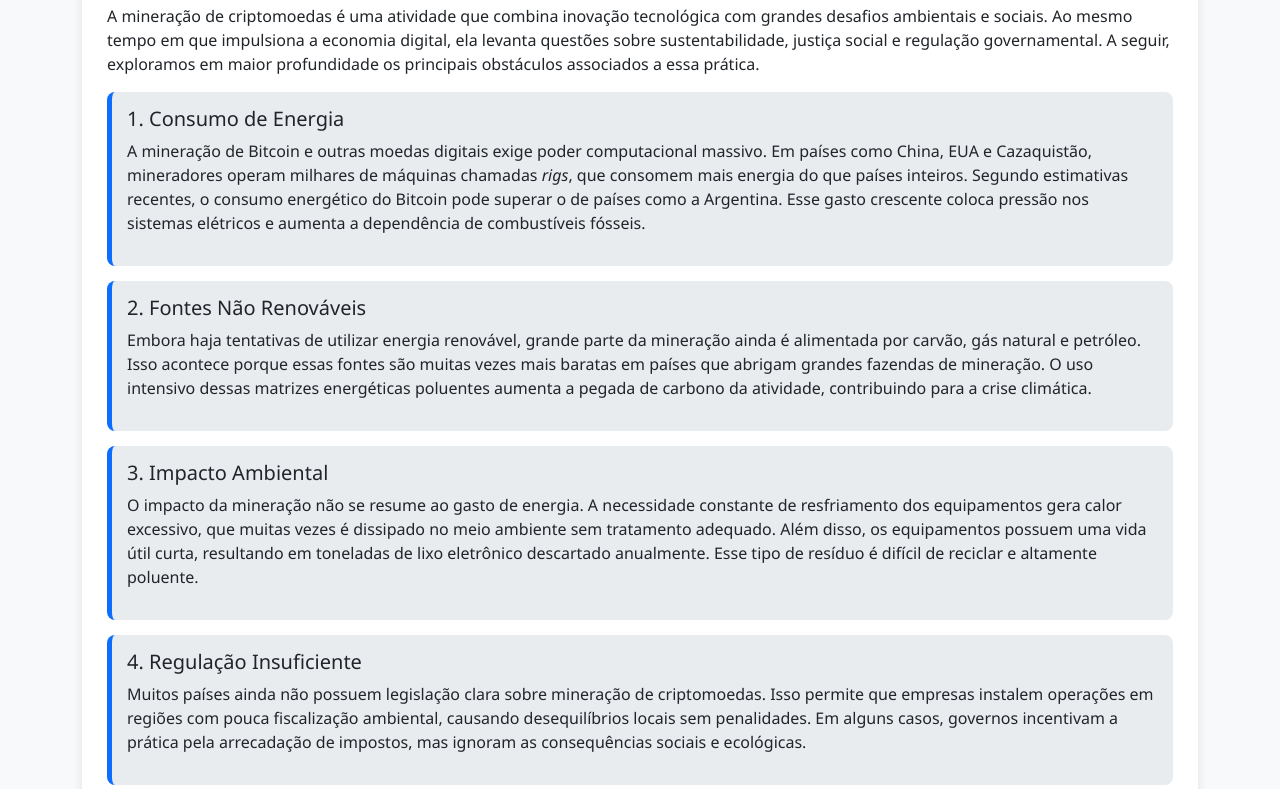
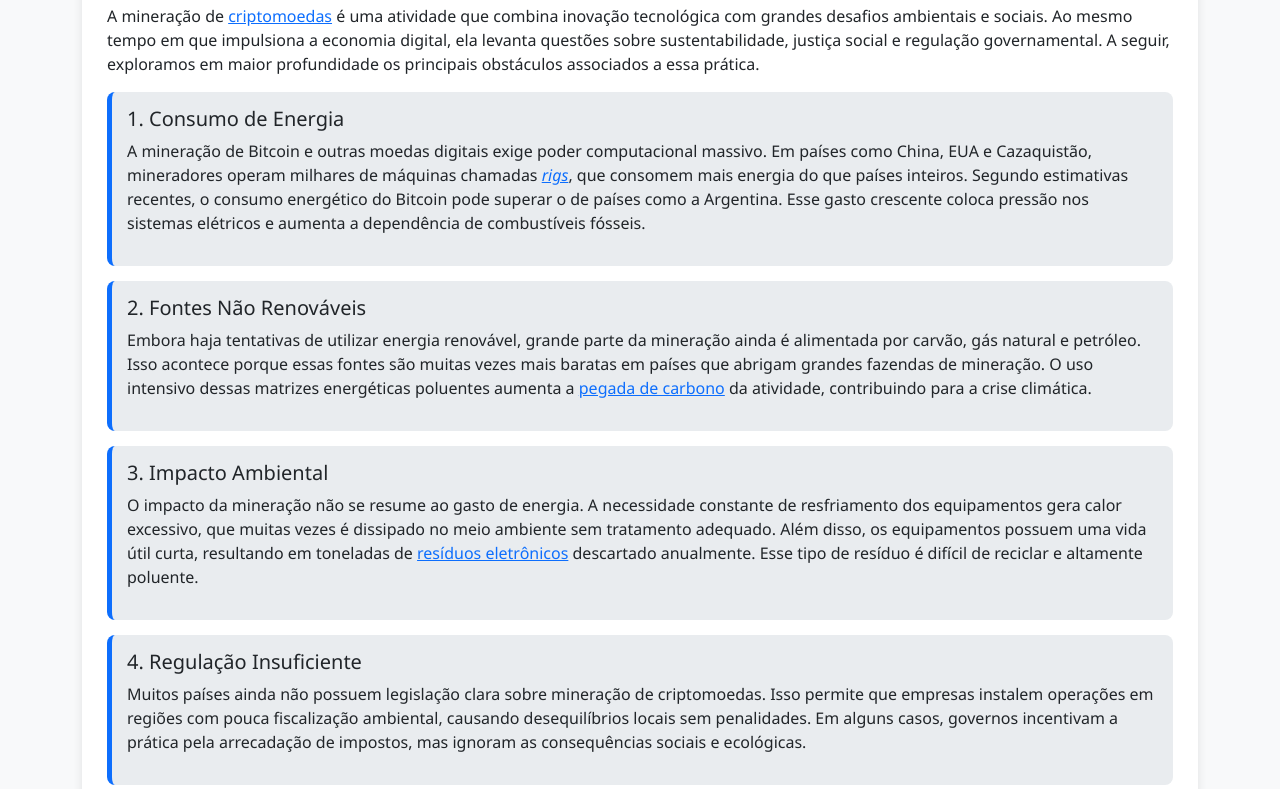
Before and after one commit to borgez77/trabalhoplegeo, a plain HTML site: page desafios.html in a window 1280 px wide. Shown: the part 446-1235 px from the top of the page. Drawn offline with nearby package versions, Linux system fonts and the light colour scheme.

Commit message:
Enhance desafios.html with links and content updates
Updated content to include links and improve clarity on cryptocurrency mining challenges.

```diff
--- a/desafios.html
+++ b/desafios.html
@@ -97,7 +97,7 @@
                         <li class="nav-item"><a class="nav-link" href="index.html">Início</a></li>
                         <li class="nav-item"><a class="nav-link active" href="desafios.html">Desafios</a></li>
                         <li class="nav-item"><a class="nav-link" href="problema.html">Problema de Pesquisa</a></li>
-                         <li class="nav-item"><a class="nav-link" href="desigualdade.html">Desigualdade Social</a></li>
+                        <li class="nav-item"><a class="nav-link" href="desigualdade.html">Desigualdade Social</a></li>
                         <li class="nav-item"><a class="nav-link" href="quiz.html">Quiz</a></li>
                         <li class="nav-item"><a class="nav-link" href="contato.html">Contato</a></li>
                         <li class="nav-item"><a class="nav-link" href="midias.html">Mídias</a></li>
@@ -116,7 +116,7 @@
         <div class="content-box">
             <h2>⚡ Desafios Enfrentados</h2>
             <p>
-                A mineração de criptomoedas é uma atividade que combina inovação tecnológica com
+                A mineração de <a href="https://pt.wikipedia.org/wiki/Criptomoeda" target="_blank">criptomoedas</a> é uma atividade que combina inovação tecnológica com
                 grandes desafios ambientais e sociais. Ao mesmo tempo em que impulsiona a economia digital,
                 ela levanta questões sobre sustentabilidade, justiça social e regulação governamental.
                 A seguir, exploramos em maior profundidade os principais obstáculos associados a essa prática.
@@ -126,7 +126,8 @@
                 <h5>1. Consumo de Energia</h5>
                 <p>
                     A mineração de Bitcoin e outras moedas digitais exige poder computacional massivo.
-                    Em países como China, EUA e Cazaquistão, mineradores operam milhares de máquinas chamadas <i>rigs</i>,
+                    Em países como China, EUA e Cazaquistão, mineradores operam milhares de máquinas chamadas
+                    <a href="https://pt.wikipedia.org/wiki/Rig_(hardware)" target="_blank"><i>rigs</i></a>,
                     que consomem mais energia do que países inteiros. Segundo estimativas recentes, o consumo energético
                     do Bitcoin pode superar o de países como a Argentina. Esse gasto crescente coloca pressão nos sistemas elétricos
                     e aumenta a dependência de combustíveis fósseis.
@@ -139,7 +140,7 @@
                     Embora haja tentativas de utilizar energia renovável, grande parte da mineração ainda é alimentada
                     por carvão, gás natural e petróleo. Isso acontece porque essas fontes são muitas vezes mais baratas
                     em países que abrigam grandes fazendas de mineração. O uso intensivo dessas matrizes energéticas
-                    poluentes aumenta a pegada de carbono da atividade, contribuindo para a crise climática.
+                    poluentes aumenta a <a href="https://pt.wikipedia.org/wiki/Pegada_de_carbono" target="_blank">pegada de carbono</a> da atividade, contribuindo para a crise climática.
                 </p>
             </div>
 
@@ -148,7 +149,8 @@
                 <p>
                     O impacto da mineração não se resume ao gasto de energia. A necessidade constante de resfriamento
                     dos equipamentos gera calor excessivo, que muitas vezes é dissipado no meio ambiente sem tratamento adequado.
-                    Além disso, os equipamentos possuem uma vida útil curta, resultando em toneladas de lixo eletrônico
+                    Além disso, os equipamentos possuem uma vida útil curta, resultando em toneladas de
+                    <a href="https://pt.wikipedia.org/wiki/Lixo_eletr%C3%B4nico" target="_blank">resíduos eletrônicos</a>
                     descartado anualmente. Esse tipo de resíduo é difícil de reciclar e altamente poluente.
                 </p>
             </div>
```
